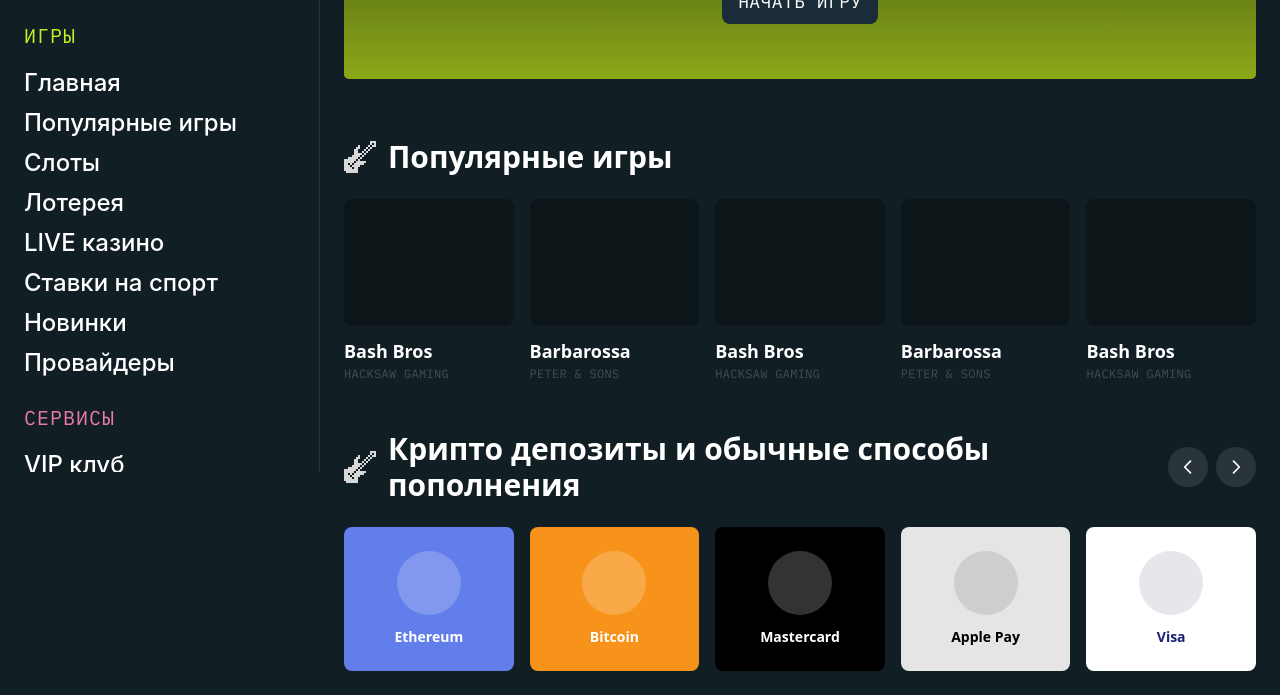
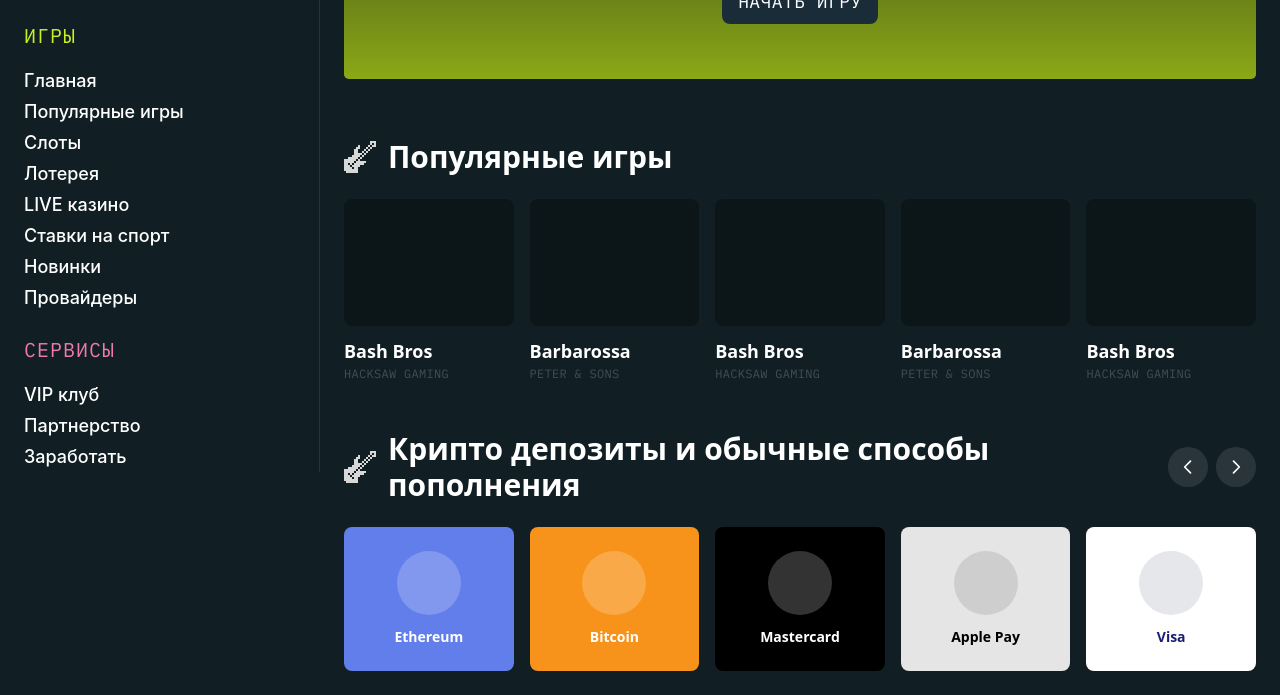
Before and after one commit to Hardyguardy/PapaBet, a website built with Vite: page index.html in a window 1280 px wide. Shown: the part 328-1023 px from the top of the page. Built offline with nearby package versions, Linux system fonts and the light colour scheme.

Commit message:
Update text styling in sidebar

```diff
--- a/index.html
+++ b/index.html
@@ -100,45 +100,45 @@
           >
             Игры
           </h4>
-          <nav class="space-y-2 font-family-base font-medium">
+          <nav class="space-y-1 font-family-base font-medium">
             <a
               href="#"
-              class="block text-white hover:text-[#cddc39] transition text-2xl"
+              class="block text-white hover:text-[#cddc39] transition text-[18px]"
               >Главная</a
             >
             <a
               href="#"
-              class="block text-white hover:text-[#cddc39] transition text-2xl"
+              class="block text-white hover:text-[#cddc39] transition text-[18px]"
               >Популярные игры</a
             >
             <a
               href="#"
-              class="block text-white hover:text-[#cddc39] transition text-2xl"
+              class="block text-white hover:text-[#cddc39] transition text-[18px]"
               >Слоты</a
             >
             <a
               href="#"
-              class="block text-white hover:text-[#cddc39] transition text-2xl"
+              class="block text-white hover:text-[#cddc39] transition text-[18px]"
               >Лотерея</a
             >
             <a
               href="#"
-              class="block text-white hover:text-[#cddc39] transition text-2xl"
+              class="block text-white hover:text-[#cddc39] transition text-[18px]"
               >LIVE казино</a
             >
             <a
               href="#"
-              class="block text-white hover:text-[#cddc39] transition text-2xl"
+              class="block text-white hover:text-[#cddc39] transition text-[18px]"
               >Ставки на спорт</a
             >
             <a
               href="#"
-              class="block text-white hover:text-[#cddc39] transition text-2xl"
+              class="block text-white hover:text-[#cddc39] transition text-[18px]"
               >Новинки</a
             >
             <a
               href="#"
-              class="block text-white hover:text-[#cddc39] transition text-2xl"
+              class="block text-white hover:text-[#cddc39] transition text-[18px]"
               >Провайдеры</a
             >
           </nav>
@@ -151,40 +151,40 @@
           >
             Сервисы
           </h4>
-          <nav class="space-y-2 font-family-base font-medium">
+          <nav class="space-y-1 font-family-base font-medium">
             <a
               href="#"
-              class="block text-white hover:text-[#cddc39] transition text-2xl"
+              class="block text-white hover:text-[#cddc39] transition text-[18px]"
               >VIP клуб</a
             >
             <a
               href="#"
-              class="block text-white hover:text-[#cddc39] transition text-2xl"
+              class="block text-white hover:text-[#cddc39] transition text-[18px]"
               >Партнерство</a
             >
             <a
               href="#"
-              class="block text-white hover:text-[#cddc39] transition text-2xl"
+              class="block text-white hover:text-[#cddc39] transition text-[18px]"
               >Заработать</a
             >
             <a
               href="#"
-              class="block text-white hover:text-[#cddc39] transition text-2xl"
+              class="block text-white hover:text-[#cddc39] transition text-[18px]"
               >Честность игр</a
             >
             <a
               href="#"
-              class="block text-white hover:text-[#cddc39] transition text-2xl"
+              class="block text-white hover:text-[#cddc39] transition text-[18px]"
               >Ответственная игры</a
             >
             <a
               href="#"
-              class="block text-white hover:text-[#cddc39] transition text-2xl"
+              class="block text-white hover:text-[#cddc39] transition text-[18px]"
               >Техподдержка</a
             >
             <a
               href="#"
-              class="block text-white hover:text-[#cddc39] transition text-2xl"
+              class="block text-white hover:text-[#cddc39] transition text-[18px]"
               >Акции</a
             >
           </nav>
```
